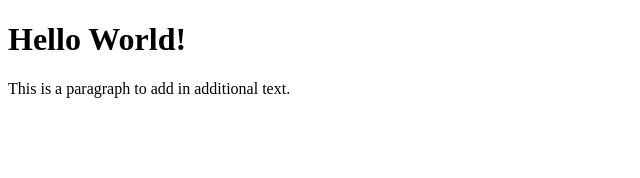
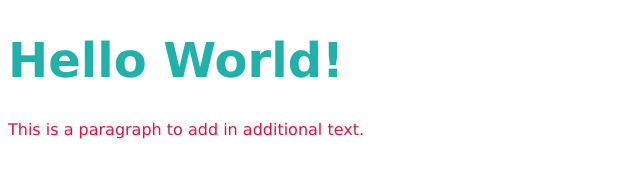
Before and after one commit to jwgoedert/001IntroSiteFromScratch, a plain HTML site: page index.html in a window 1280 px wide. Shown: the whole page, without its empty margins (0-640 px from the left). Drawn offline with Linux system fonts and the light colour scheme.

Commit message:
Linked CSS with some ugly properties on H1 and P tags

```diff
--- a/index.html
+++ b/index.html
@@ -5,9 +5,10 @@
     <meta http-equiv="X-UA-Compatible" content="IE=edge">
     <meta name="viewport" content="width=device-width, initial-scale=1.0">
     <title>Boiler Plate</title>
+    <link rel="stylesheet" href="styles.css">
 </head>
 <body>
-    <h1>Hello World!</h1>
-    <p>This is a paragraph to add in additional text.</p>
+    <h1 id="greeting">Hello World!</h1>
+    <p class="paragraph-text">This is a paragraph to add in additional text.</p>
 </body>
 </html>
--- a/styles.css
+++ b/styles.css
@@ -0,0 +1,11 @@
+#greeting {
+    font-family: 'Lucida Sans', 'Lucida Sans Regular', 'Lucida Grande', 'Lucida Sans Unicode', Geneva, Verdana, sans-serif;
+    font-size: 3rem;
+    color:lightseagreen;
+}
+
+.paragraph-text {
+    font-family:'Lucida Sans', 'Lucida Sans Regular', 'Lucida Grande', 'Lucida Sans Unicode', Geneva, Verdana, sans-serif;
+    font-size: 1rem;
+    color:crimson
+}
```
